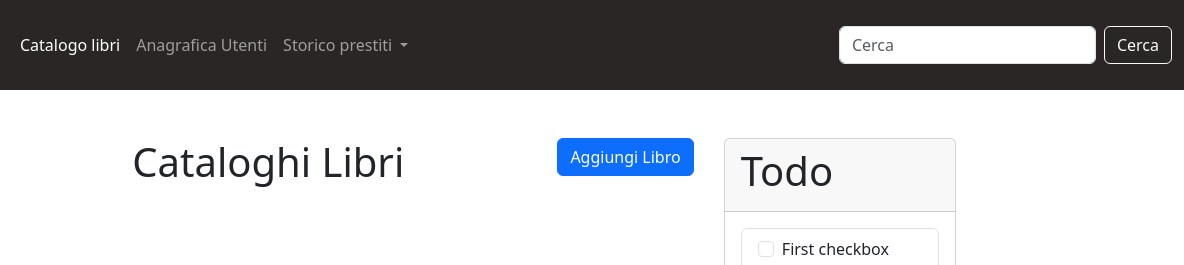
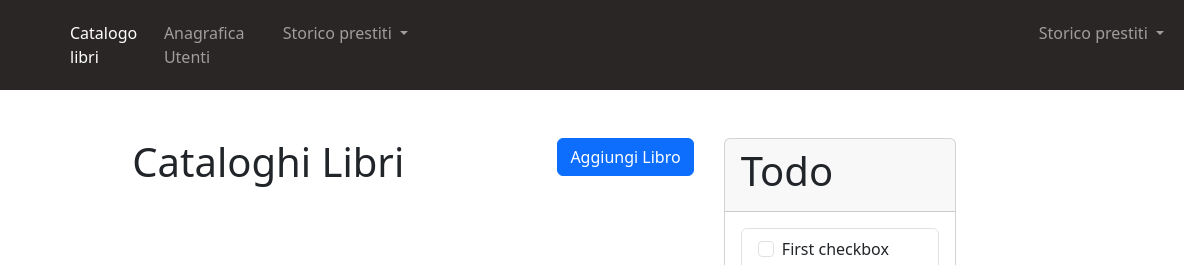
Before and after one commit to davimut/html-css-bootstrap-dashboard, a plain HTML site: page index.html in a window 1280 px wide. Shown: the top 265 px of the page, 96-1280 px from the left. Drawn offline with nearby package versions, Linux system fonts and the light colour scheme.

Commit message:
add: nav bar list

```diff
--- a/index.html
+++ b/index.html
@@ -19,14 +19,14 @@
                     <span class="navbar-toggler-icon"></span>
                   </button>
                   <div class="collapse navbar-collapse" id="navbarScroll">
-                    <ul class="navbar-nav me-auto my-2 my-lg-0 navbar-nav-scroll" style="--bs-scroll-height: 100px;">
+                    <ul class="navbar-nav me-auto my-2 my-lg-0 navbar-nav-scroll" style="--bs-scroll-height: 100px; width: 100%; margin-left: 50px;">
                       <li class="nav-item">
                         <a class="nav-link active" aria-current="page" href="#">Catalogo libri</a>
                       </li>
                       <li class="nav-item">
                         <a class="nav-link" href="#">Anagrafica Utenti</a>
                       </li>
-                      <li class="nav-item dropdown">
+                      <li class="nav-item dropdown col-8">
                         <a class="nav-link dropdown-toggle" href="#" role="button" data-bs-toggle="dropdown" aria-expanded="false">
                          Storico prestiti
                         </a>
@@ -40,11 +40,22 @@
                       <li class="nav-item">
                         <a class="nav-link disabled" aria-disabled="true"></a>
                       </li>
+                      <li class="nav-item dropdown">
+                        <a class="nav-link dropdown-toggle" href="#" role="button" data-bs-toggle="dropdown" aria-expanded="false">
+                         Storico prestiti
+                        </a>
+                        <ul style="align-self: flex-end;" class="dropdown-menu ">
+                          <li><a class="dropdown-item" href="#">Raccolta</a></li>
+                          <li><a class="dropdown-item" href="#">I tuoi preferiti</a></li>
+                          <li><hr class="dropdown-divider"></li>
+                          <li><a class="dropdown-item" href="#">Continua a leggere</a></li>
+                        </ul>
+                      </li>
+                      </li>
                     </ul>
-                    <form class="d-flex" role="search">
-                      <input class="form-control me-2" type="search" placeholder="Cerca" aria-label="Search">
-                      <button class="btn btn-outline-light" type="submit">Cerca</button>
-                    </form>
+                    <div>
+
+                    </div>
                   </div>
                 </div>
               </nav>
```
